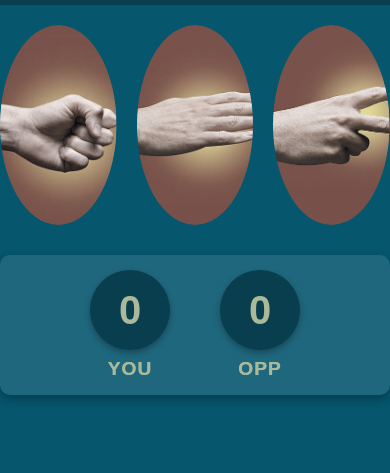
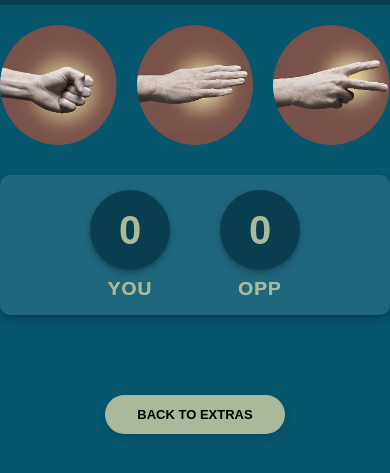
Before and after one commit to y-unees/rock-paper-scissors, a plain HTML site: page index.html in a window 390 px wide. Shown: the part 127-600 px from the top of the page. Drawn offline with Linux system fonts and the light colour scheme.

Commit message:
styled the images, added a button and styled it too

```diff
--- a/index.html
+++ b/index.html
@@ -32,6 +32,7 @@
         <p id="msg" class="n-hide">You won!</p>
         <p class="next n-hide" id="next">Next Round</p>
     </div>
+    <button class="back-button" onclick="window.history.back();">Back to Extras</button>
     <script src="script.js"></script>
 </body>
 </html>
--- a/styles.css
+++ b/styles.css
@@ -157,3 +157,49 @@ h1{
 .hidden {
     display: none;
 }
+
+.back-button {
+    display: inline-block;
+    padding: 12px 30px;
+    width: 300px;
+    margin-top: 10px;
+    background-color: var(--forth-color);
+    color: var(--tertiary-color);
+    font-size: 1.1rem;
+    font-weight: 600;
+    border: none;
+    border-radius: 30px;
+    text-align: center;
+    cursor: pointer;
+    box-shadow: 0 4px 12px rgba(0, 0, 0, 0.1);
+    transition: all 0.3s ease;
+    text-transform: uppercase;
+}
+
+.back-button:hover {
+    background-color: #083e4e;
+    box-shadow: 0 6px 18px rgba(0, 0, 0, 0.15);
+    transform: translateY(-3px);
+}
+
+@media (max-width: 800px) {
+    .choice {
+        height: 120px;
+        width: 120px;
+    }
+
+    .back-button {
+        margin-top: 50px;
+        width: 180px;
+        font-size: 13px;
+        transition: none;
+        transform: none;
+        color: #000;
+        background-color: var(--tertiary-color);
+    }
+
+    .back-button:hover {
+        background-color: var(--tertiary-color);
+        transform: translateY(0px);
+    }
+}
```
